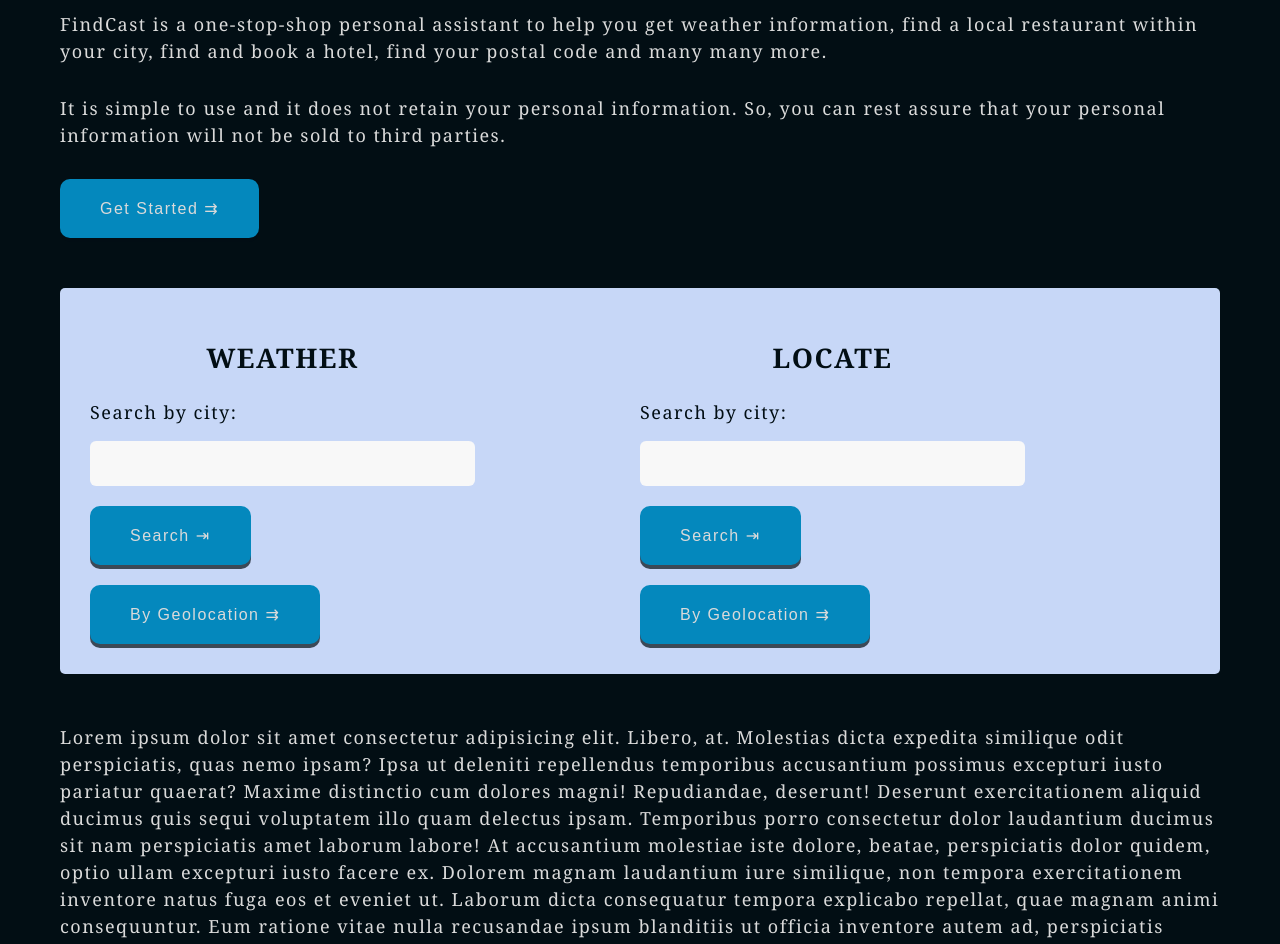
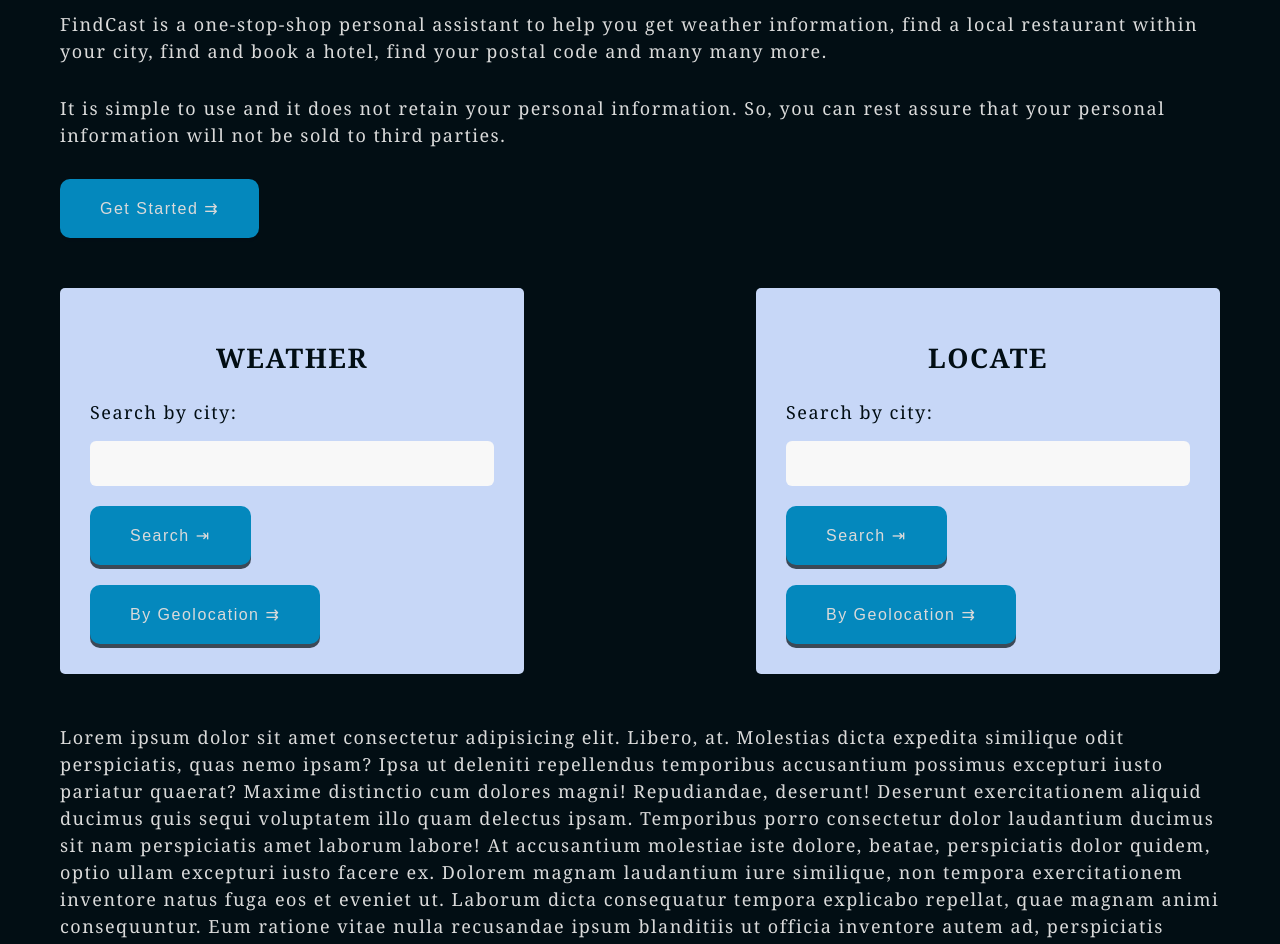
Before and after one commit to mudiagauwojeya/Forecast, a website built with webpack: page dist/index.html in a window 1280 px wide. Shown: the part 153-1097 px from the top of the page. Built offline with nearby package versions, Linux system fonts and the light colour scheme.

Commit message:
:lipstick: Style the app

```diff
--- a/source/css/app.scss
+++ b/source/css/app.scss
@@ -77,33 +77,33 @@
 
 //products
 #products {
-	background-color: #c7d7f7;
+	background-color: transparent;
 	border: none;
-	border-radius: 0.5rem;
 	color: #dadada;
 	margin-top: 5rem;
-	padding: 3rem;
 	width: 100%;
 
 	display: flex;
 	flex-flow: row wrap;
 	flex: 0 0 1;
+	justify-content: space-between;
 }
 
 :is(#product__weather, #product__location) {
-	width: 50%;
+	background-color: #c7d7f7;
+	border-radius: 0.5rem;
+	padding: 3rem;
+	width: 40%;
 }
 
 :is(#product__location > h2, #product__weather > h2) {
 	color: #020e14;
-	width: 70%;
 }
 
 //form
 .form {
 	&__group {
 		font-size: inherit;
-		width: 70%;
 	}
 
 	&__label {
```
Also changed, not shown: dist/assets/scripts/styles.css.
